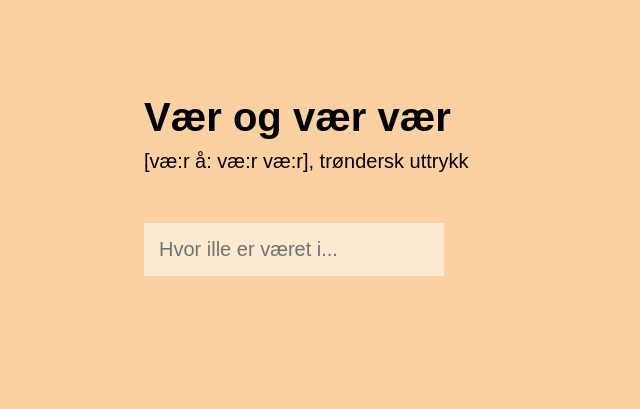
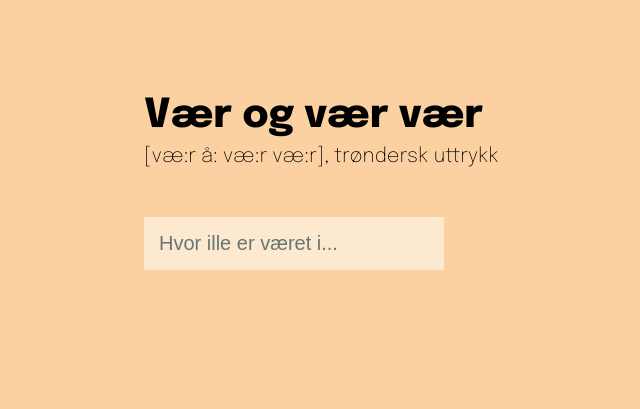
Before and after one commit to ErikBorge/vaeretellerikkevaeret, a React app: page / in a window 1280 px wide. Shown: the part 97-506 px from the top of the page, without its empty margins (304-944 px from the left). Built offline with nearby package versions, Linux system fonts and the light colour scheme.

Commit message:
fixed font import

```diff
--- a/src/styles/index.scss
+++ b/src/styles/index.scss
@@ -5,6 +5,8 @@
 @import './components/Frame';
 
 @import './components/bits/LaserCat';
+
+@import url('https://fonts.googleapis.com/css2?family=Epilogue:wght@200;400;600;800&display=swap');
 
 body {
   margin: 0;
```
